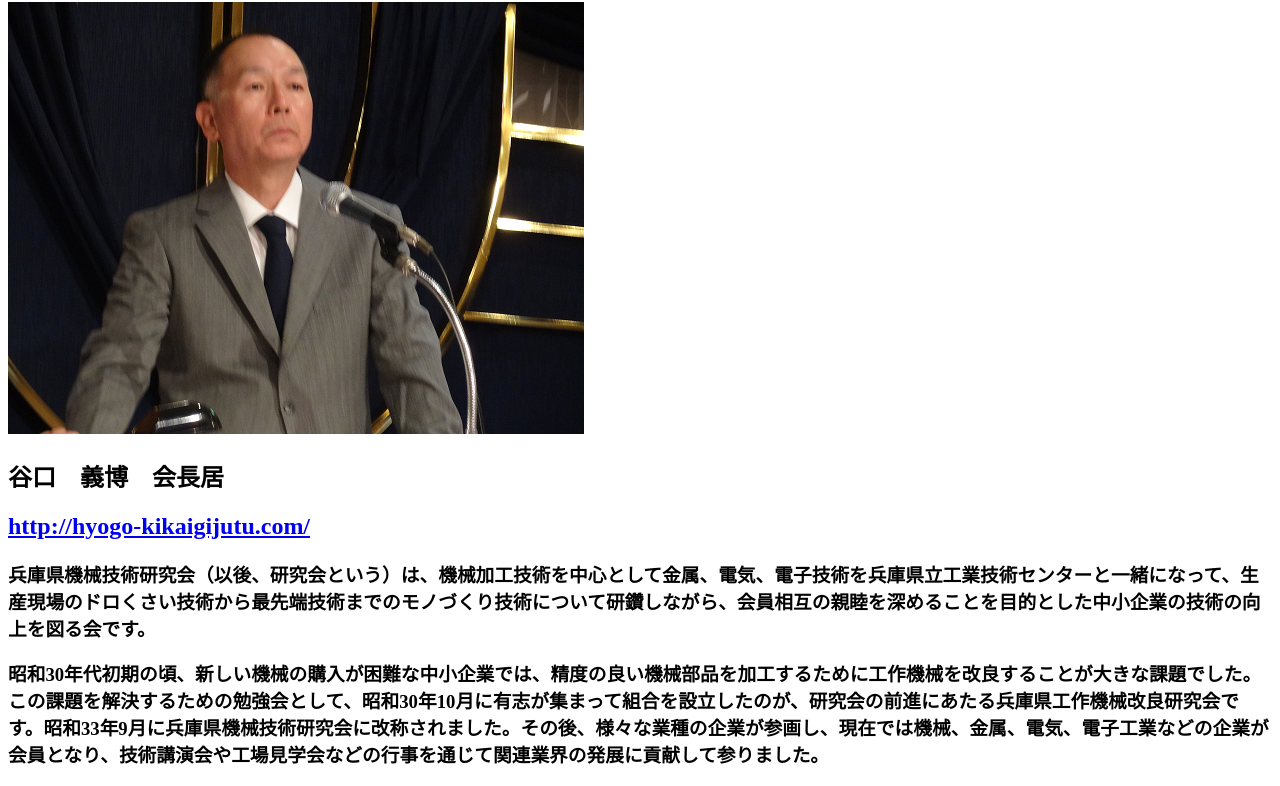
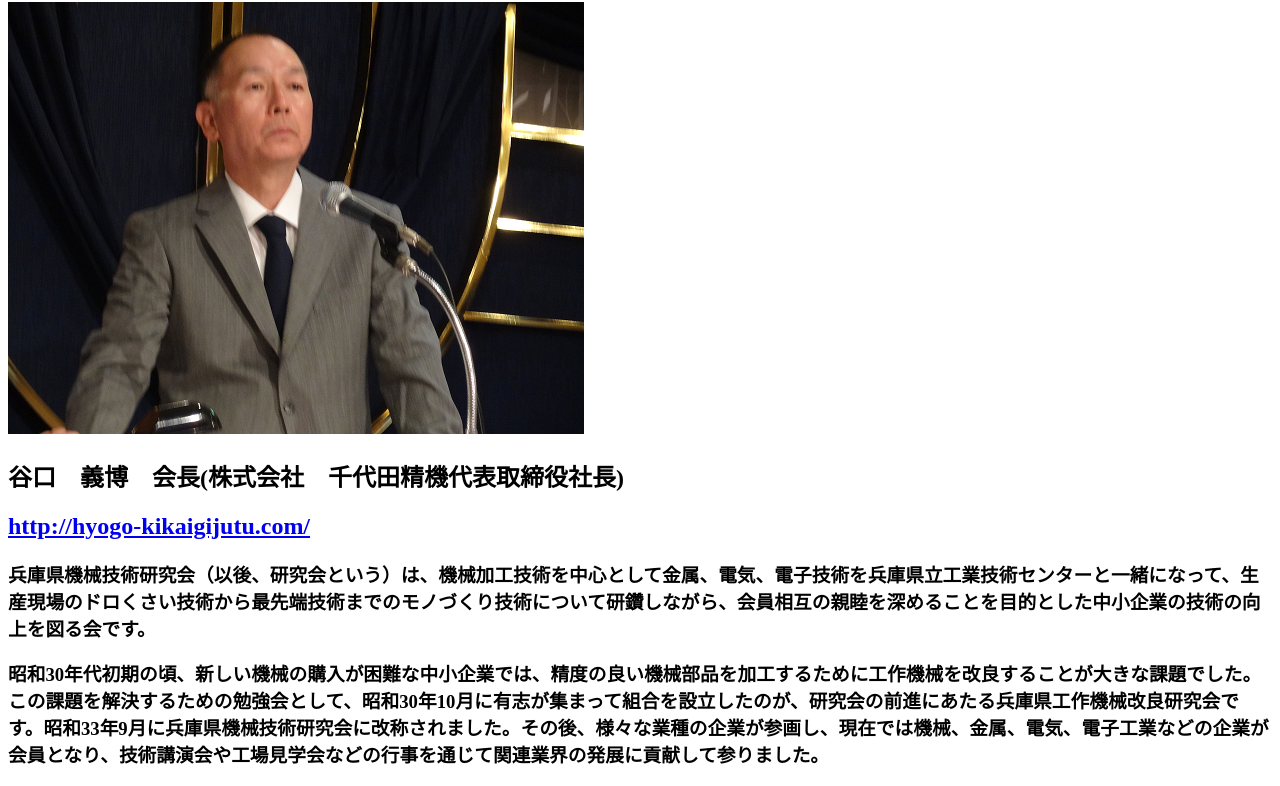
Before and after one commit to kikaigijutu/kikaigijutu.github.io, a plain HTML site: page index.html in a window 1280 px wide. Shown: the part 87-873 px from the top of the page. Drawn offline with Linux system fonts and the light colour scheme.

Commit message:
Update index.html

```diff
--- a/index.html
+++ b/index.html
@@ -2,7 +2,7 @@
 <html>
   <h1>兵庫県機械技術研究会</h1>
   <img src="DSC01608.png">
-  <h2>谷口　義博　会長居<h3>
+  <h2>谷口　義博　会長(株式会社　千代田精機代表取締役社長)</h2>
 
   <h2><a href= "http://hyogo-kikaigijutu.com/">http://hyogo-kikaigijutu.com/</a></h2>
   <h3>兵庫県機械技術研究会（以後、研究会という）は、機械加工技術を中心として金属、電気、電子技術を兵庫県立工業技術センターと一緒になって、生産現場のドロくさい技術から最先端技術までのモノづくり技術について研鑽しながら、会員相互の親睦を深めることを目的とした中小企業の技術の向上を図る会です。</h3>
```
